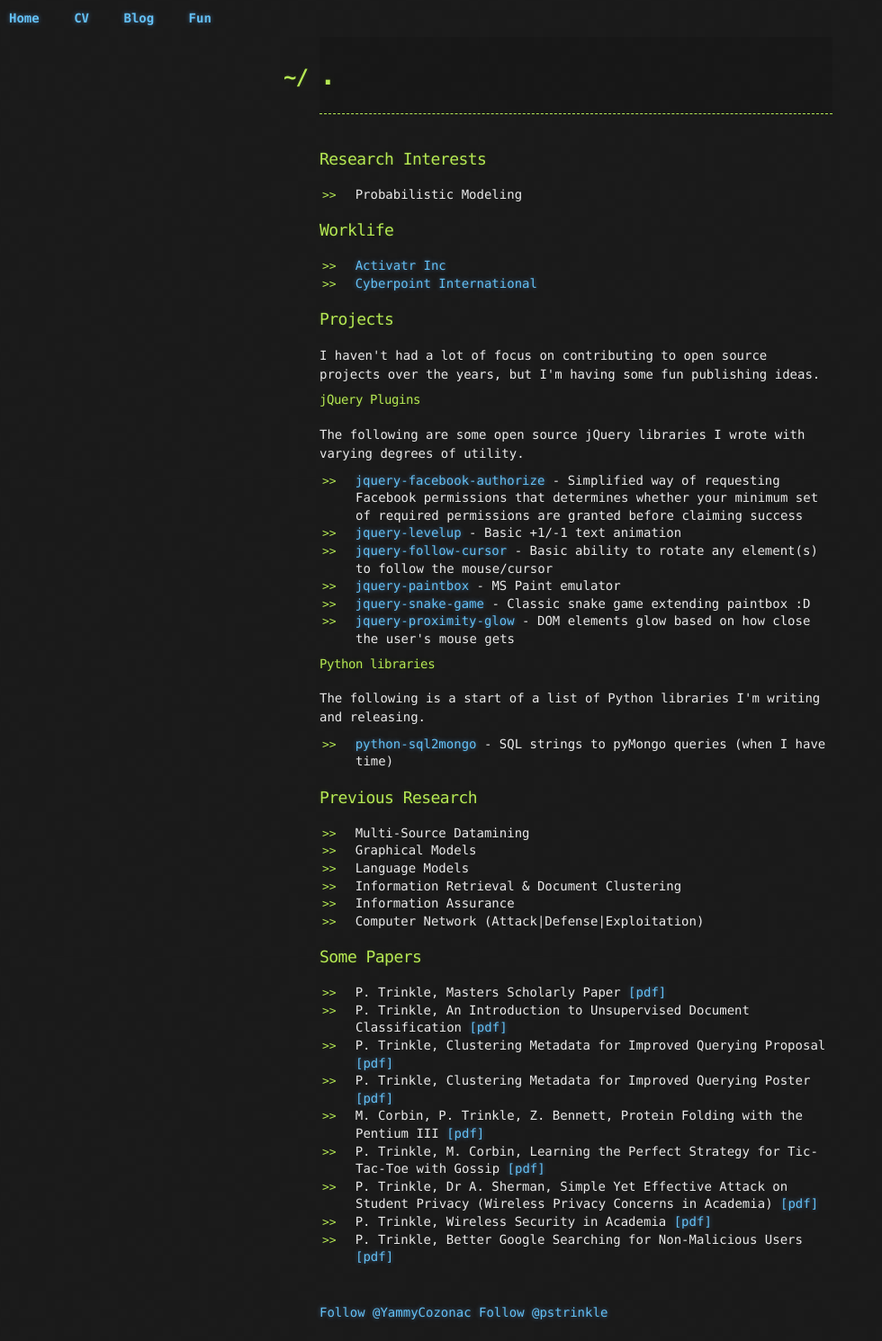
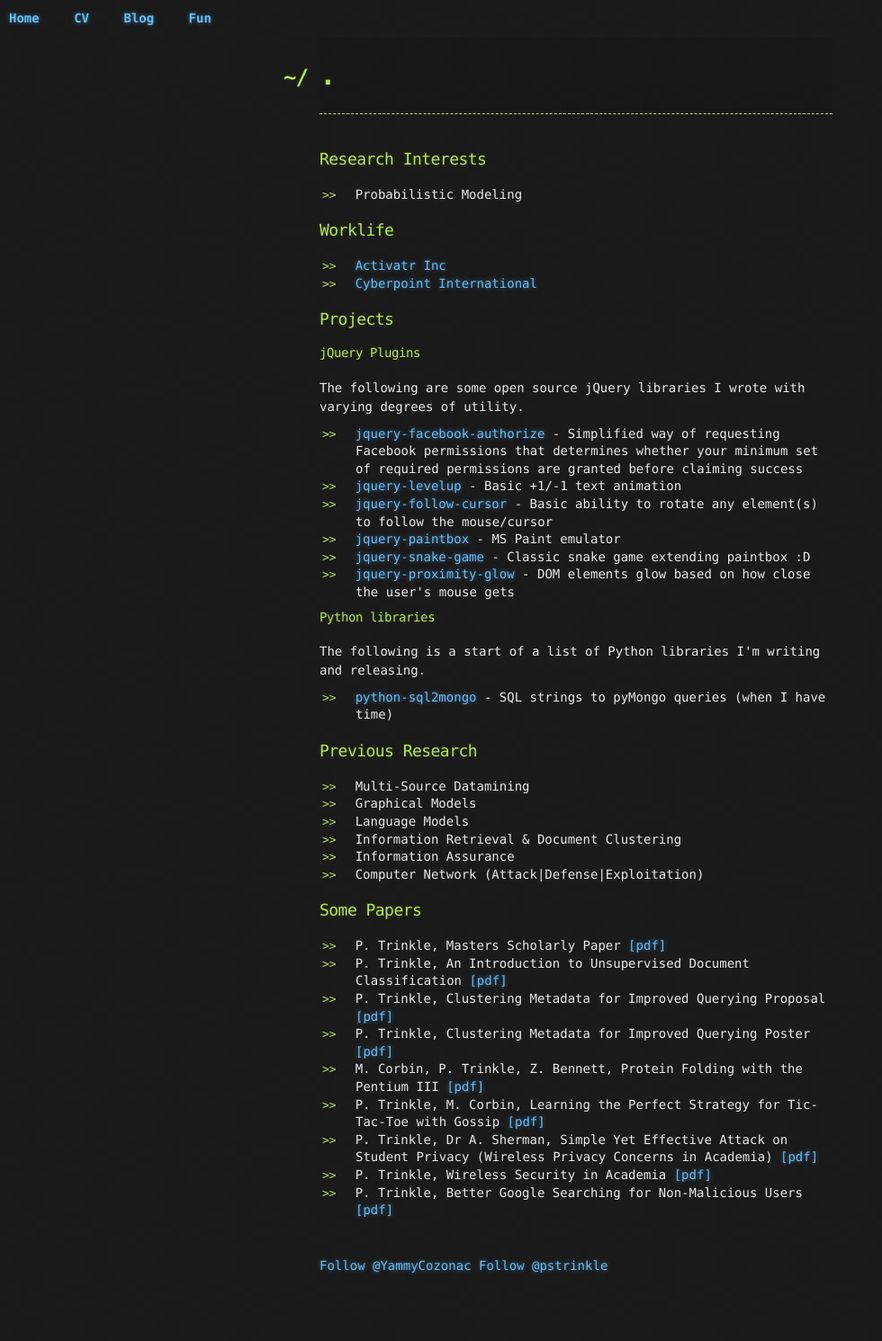
Before and after one commit to pstrinkle/pstrinkle.github.io, a Jekyll site: the page built from index.html, in a window 1280 px wide. Shown: the whole page at 90% size, without its empty margins (0-980 px from the left). Built offline with Jekyll 4.4.1, drawn with Linux system fonts in a browser that asks for light colours; nearby versions of some CDN libraries; comment, search, counter and statistics services are not loaded; after the commit the page ends 1439 px from its top, so only the background shows below that.

Commit message:
Update index.html

```diff
--- a/index.html
+++ b/index.html
@@ -23,7 +23,6 @@ title: .
 
 <section>
   <h3>Projects</h3>
-  <p>I haven't had a lot of focus on contributing to open source projects over the years, but I'm having some fun publishing ideas.</p>
   <h4>jQuery Plugins</h4>
   <p>The following are some open source jQuery libraries I wrote with varying degrees of utility.</p>
   <ul>
```
